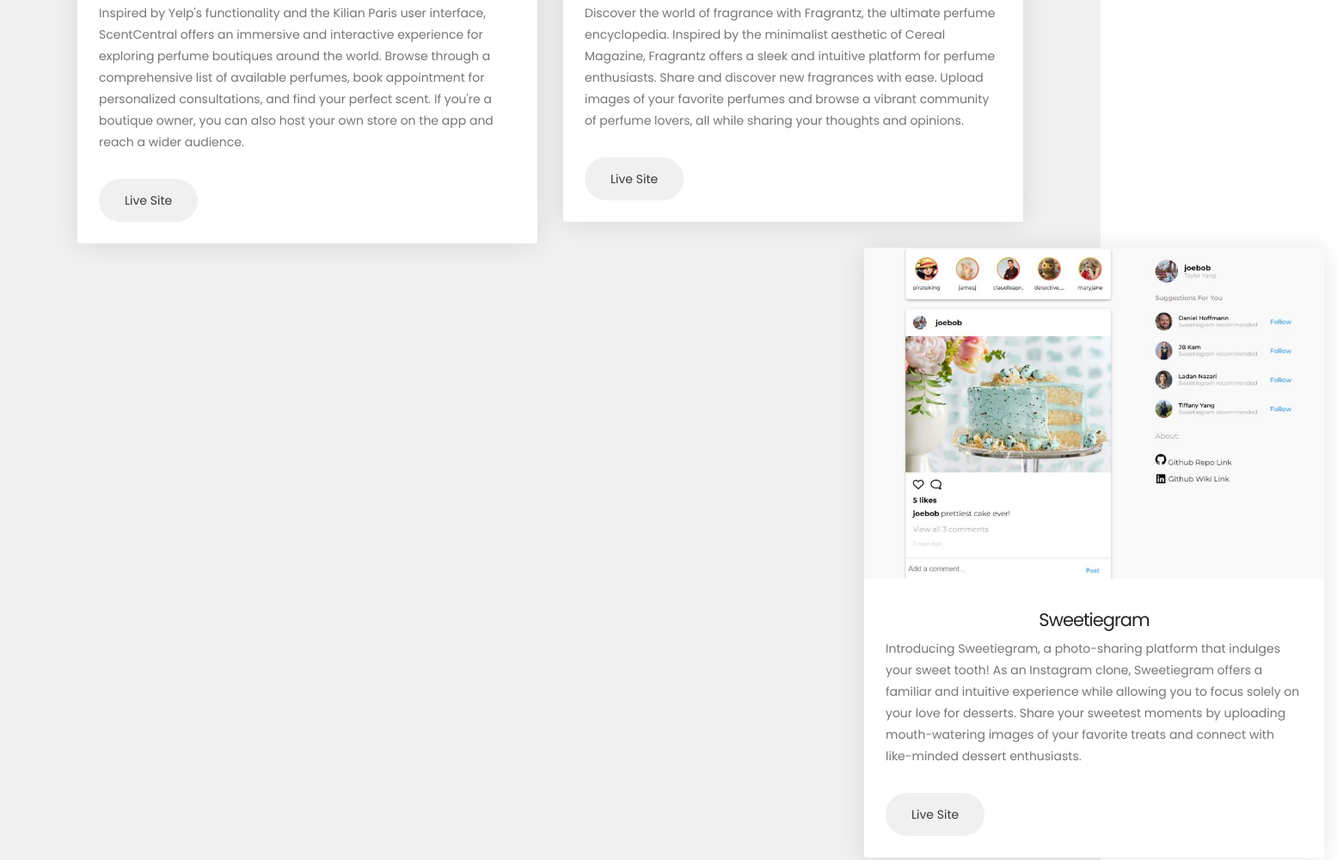
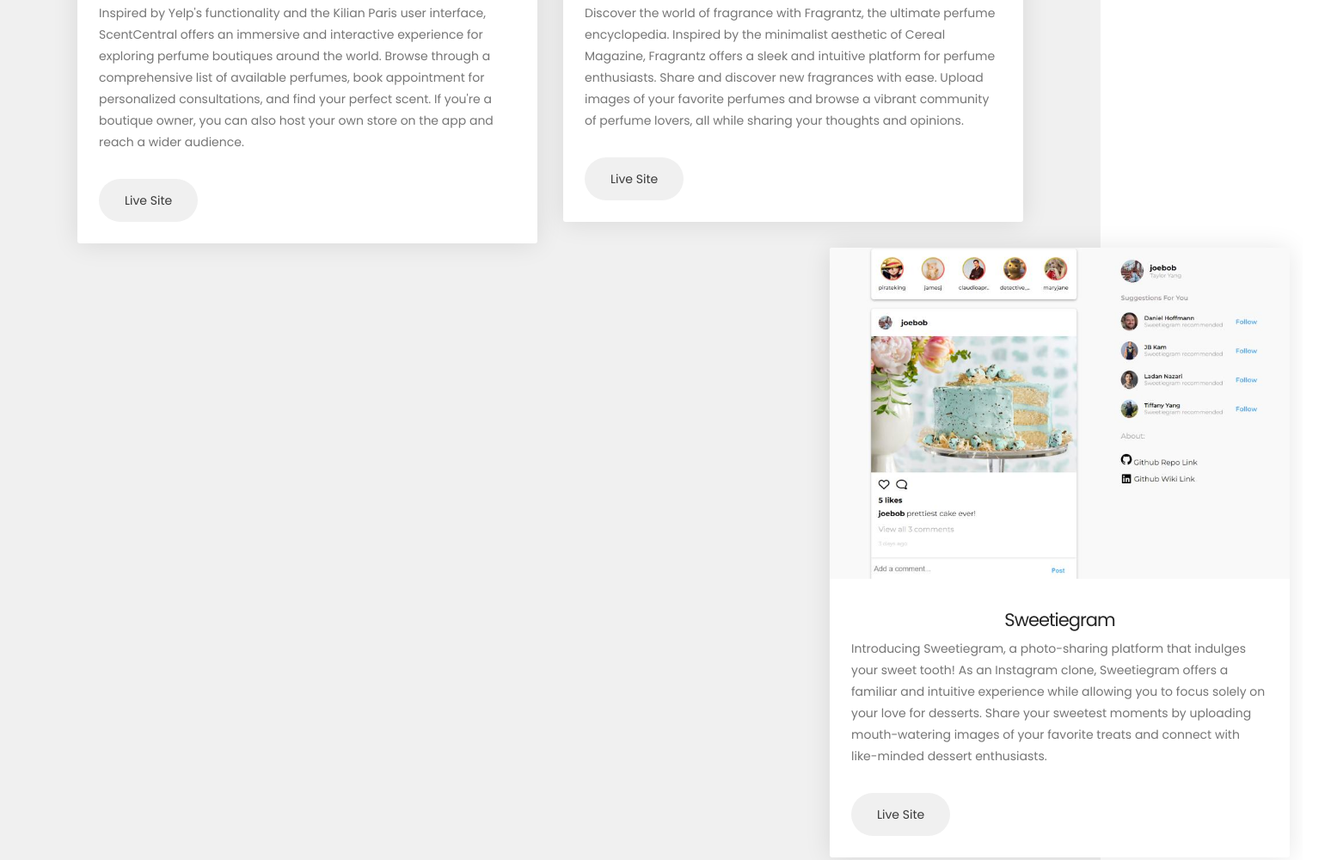
Before and after one commit to Ladan-hub/Ladan-hub.github.io, a plain HTML site: page index.html in a window 1280 px wide. Shown: the part 1746-2746 px from the top of the page at 86% size, 1555 px wide, since content can reach past the window. Drawn offline with Linux system fonts and the light colour scheme.

Commit message:
improvements

```diff
--- a/css/templatemo-style.css
+++ b/css/templatemo-style.css
@@ -654,7 +654,7 @@ http://www.templatemo.com/tm-509-hydro
 
   #middle-project{
     position: relative;
-    left: 350px;
+    left: 310px;
   }
 
 
```
